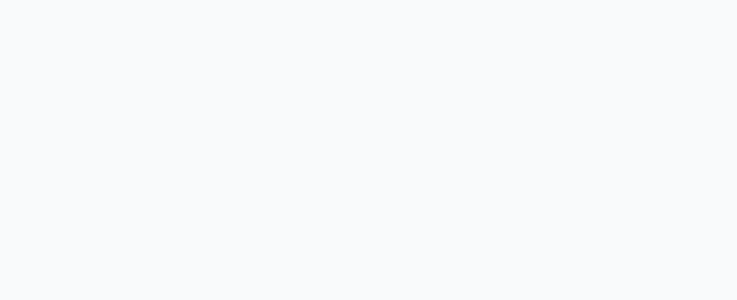
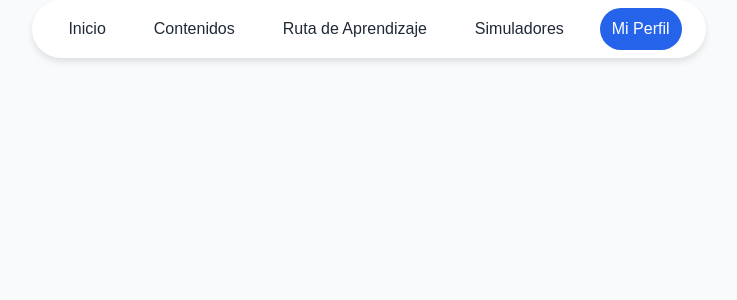
Before and after one commit to AnuarOrozco/EduPath-TFEII, a React (Vite) app: page /perfil in a window 1280 px wide. Before the commit this address had no page. Shown: the top 300 px of the page, without its empty margins (271-1008 px from the left). Built offline with nearby package versions, Linux system fonts and the light colour scheme.

Commit message:
feat: create header component and implement it inside app.jsx, add header section inside global.css

```diff
--- a/src/App.jsx
+++ b/src/App.jsx
@@ -1,14 +1,20 @@
 import { BrowserRouter as Router, Routes, Route } from 'react-router-dom';
 import Home from './pages/Home';
+import Header from './components/Header'; // Importa el Header
 import './styles/global.css';
 
 function App() {
   return (
     <Router>
+      <Header /> {/* Añade el Header aquí */}
       <main>
         <Routes>
-          {/* route */}
           <Route path="/" element={<Home />} />
+          {/* Añade estas rutas cuando crees los componentes */}
+          {/* <Route path="/contenidos" element={<Contents />} />
+          <Route path="/roadmap" element={<Roadmap />} />
+          <Route path="/simuladores" element={<Simulators />} />
+          <Route path="/perfil" element={<Profile />} /> */}
         </Routes>
       </main>
     </Router>
--- /dev/null
+++ b/src/components/Header.jsx
@@ -0,0 +1,40 @@
+import { Link, useLocation } from 'react-router-dom';
+import { motion } from 'framer-motion';
+
+const Header = () => {
+  const location = useLocation();
+
+  return (
+    <motion.div
+      className="header-container"
+      initial={{ y: -50, opacity: 0 }}
+      animate={{ y: 0, opacity: 1 }}
+      transition={{ type: 'spring', stiffness: 100 }}
+    >
+      <header>
+        <nav>
+          <ul>
+            <NavItem path="/" text="Inicio" currentPath={location.pathname} />
+            <NavItem path="/contenidos" text="Contenidos" currentPath={location.pathname} />
+            <NavItem path="/roadmap" text="Ruta de Aprendizaje" currentPath={location.pathname} />
+            <NavItem path="/simuladores" text="Simuladores" currentPath={location.pathname} />
+            <NavItem path="/perfil" text="Mi Perfil" currentPath={location.pathname} />
+          </ul>
+        </nav>
+      </header>
+    </motion.div>
+  );
+};
+
+const NavItem = ({ path, text, currentPath }) => (
+  <li>
+    <Link
+      to={path}
+      className={currentPath === path ? 'active' : ''}
+    >
+      {text}
+    </Link>
+  </li>
+);
+
+export default Header;
--- a/src/styles/global.css
+++ b/src/styles/global.css
@@ -303,3 +303,74 @@ h3 {
 .gap-8 {
   gap: 2rem;
 }
+
+/* ===== HEADER STYLES ===== */
+.header-container {
+  display: flex;
+  justify-content: center;
+  width: 100%;
+  position: sticky;
+  top: 1rem;
+  z-index: 50;
+  padding: 0 1rem; /* Padding para evitar que toque bordes en móviles */
+}
+
+header {
+  background-color: white;
+  box-shadow: var(--shadow-md);
+  border-radius: 9999px;
+  padding: 0.5rem 1.5rem;
+  margin: 0 auto; /* Centrado horizontal */
+  display: inline-flex; /* Usamos inline-flex para mejor alineación */
+}
+
+nav ul {
+  display: flex;
+  justify-content: center;
+  align-items: center;
+  gap: 1.5rem;
+  padding: 0;
+  margin: 0;
+  list-style: none;
+  flex-wrap: nowrap;
+}
+
+nav a {
+  color: var(--color-text);
+  font-weight: 500;
+  padding: 0.5rem 0.75rem; /* Padding más ajustado */
+  border-radius: 9999px;
+  transition: all 0.2s ease;
+  display: inline-block;
+  text-decoration: none;
+  white-space: nowrap; /* Evita saltos de línea */
+}
+
+nav a:hover {
+  background-color: var(--color-gray-100);
+  color: var(--color-primary);
+}
+
+/* Active link style */
+nav a.active {
+  background-color: var(--color-primary);
+  color: white;
+}
+
+/* Responsive adjustments */
+@media (max-width: 768px) {
+  header {
+    max-width: 95%;
+    padding: 0.25rem;
+  }
+
+  nav ul {
+    gap: 0.5rem;
+    flex-wrap: wrap;
+  }
+
+  nav a {
+    padding: 0.5rem 1rem;
+    font-size: 0.875rem;
+  }
+}
```
